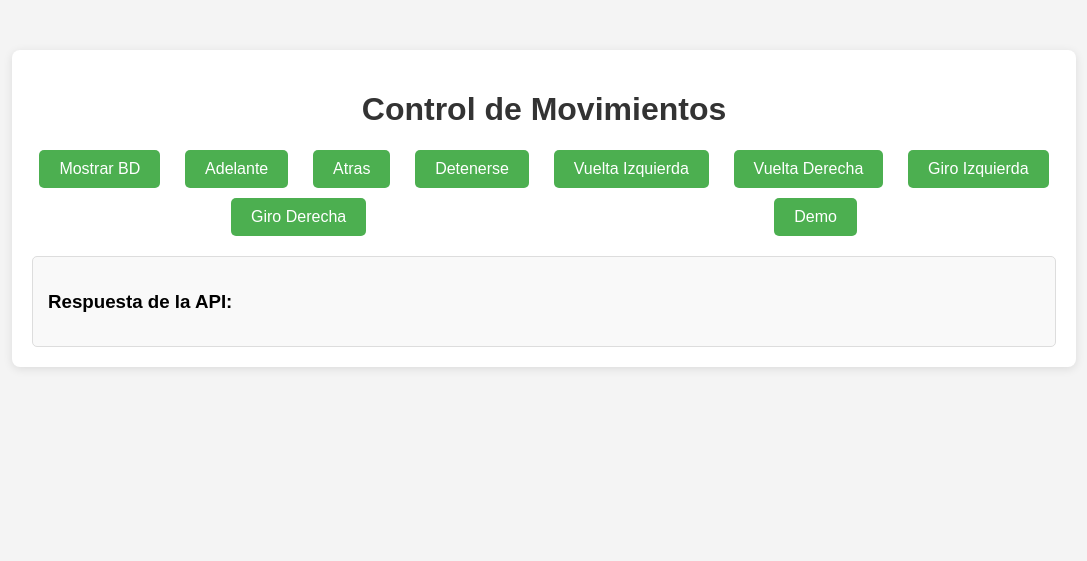
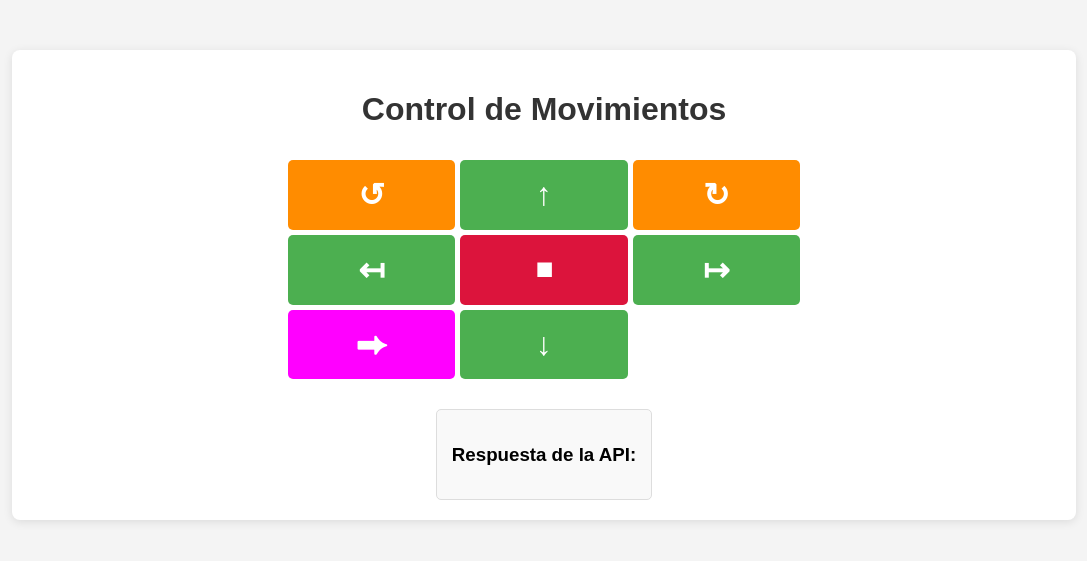
Before and after one commit to binadrish/CarroIoT-WebApp, a Flask app: page / in a window 1280 px wide. Shown: the top 561 px of the page, without its empty margins (96-1183 px from the left). Run offline with Flask 3, Linux system fonts and the light colour scheme.

Commit message:
Implementación final 1.0

```diff
--- a/app.py
+++ b/app.py
@@ -140,12 +140,12 @@ bd_api = bdAPI()
 
 # Ruta para la página web (HTML)
 @app.route('/')
-def obtener_item():
+def mostrar_index():
     return render_template('index.html')
 
 # Ruta para la página web (HTML)
 @app.route('/monitor')
-def obtener_item():
+def mostrar_monitor():
     return render_template('monitor.html')
 
 # Ruta para api que manda un json con el último registro de la base de datos
--- a/static/style.css
+++ b/static/style.css
@@ -11,30 +11,37 @@ body {
     padding: 20px;
     border-radius: 8px;
     box-shadow: 0 2px 10px rgba(0, 0, 0, 0.1);
+    display: flex;
+    flex-direction: column;
+    justify-content: center;
+    justify-items: center;
+    align-items: center;
 }
 h1 {
     text-align: center;
     color: #333;
 }
 .button-container {
-    display: flex;
-    justify-content: space-around;
-    flex-wrap: wrap;
-    gap: 10px;
-    margin-top: 20px;
+    display: grid;
+    grid-template-columns: repeat(3, 1fr); /* 3 columnas iguales */
+    gap: 5px; /* Espaciado entre los botones */
+    margin: 10px 0; /* Separación del resto del contenido */
+    width: 50%;
 }
 button {
     background-color: #4CAF50;
     color: white;
     border: none;
-    padding: 10px 20px;
-    font-size: 16px;
+    padding: 16px;
+    font-size: xx-large;
+    font-weight: bolder;
     cursor: pointer;
     border-radius: 5px;
     transition: background-color 0.3s ease;
+    text-align: center;
 }
 button:hover {
-    background-color: #45a049;
+    background-color: #347737;
 }
 .response-container {
     margin-top: 20px;
@@ -43,3 +50,26 @@ button:hover {
     border: 1px solid #ddd;
     border-radius: 5px;
 }
+
+#vuelta_izquierda, #vuelta_derecha{
+    background-color: darkorange;
+}
+
+#vuelta_izquierda:hover, #vuelta_derecha:hover{
+    background-color: rgb(185, 102, 0);
+}
+
+#detenerse{
+    background-color: crimson;
+}
+
+#detenerse:hover{
+    background-color: rgb(149, 13, 41);
+}
+
+#demo{
+    background-color: fuchsia;
+}
+#demo:hover{
+    background-color: rgb(172, 1, 172);
+}
--- a/templates/index.html
+++ b/templates/index.html
@@ -10,16 +10,16 @@
     <div class="container">
         <h1>Control de Movimientos</h1>
         <div class="button-container">
-            <button id="getbd">Mostrar BD</button>
-            <button id="adelante" status="0">Adelante</button>
-            <button id="atras" status="1">Atras</button>
-            <button id="detenerse" status="2">Detenerse</button>
-            <button id="vuelta_izquierda" status="3">Vuelta Izquierda</button>
-            <button id="vuelta_derecha" status="4">Vuelta Derecha</button>
-            <button id="giro_izquierda" status="5">Giro Izquierda</button>
-            <button id="giro_derecha" status="6">Giro Derecha</button>
-            <button id="demo" status="7">Demo</button>
+            <button id="vuelta_izquierda" status="3">↺</button> <!-- Vuelta Izquierda -->
+            <button id="adelante" status="0">↑</button> <!-- Adelante -->
+            <button id="vuelta_derecha" status="4">↻</button> <!-- Vuelta Derecha -->
+            <button id="giro_izquierda" status="5">↤</button> <!-- Giro Izquierda -->
+            <button id="detenerse" status="2">⏹</button> <!-- Detenerse -->
+            <button id="giro_derecha" status="6">↦</button> <!-- Giro Derecha -->
+            <button id="demo" status="7">⮕</button> <!-- Demo -->
+            <button id="atras" status="1">↓</button> <!-- Atrás -->
         </div>
+
 
         <div class="response-container">
             <h3>Respuesta de la API:</h3>
```
Also changed, not shown: 2 other files.
